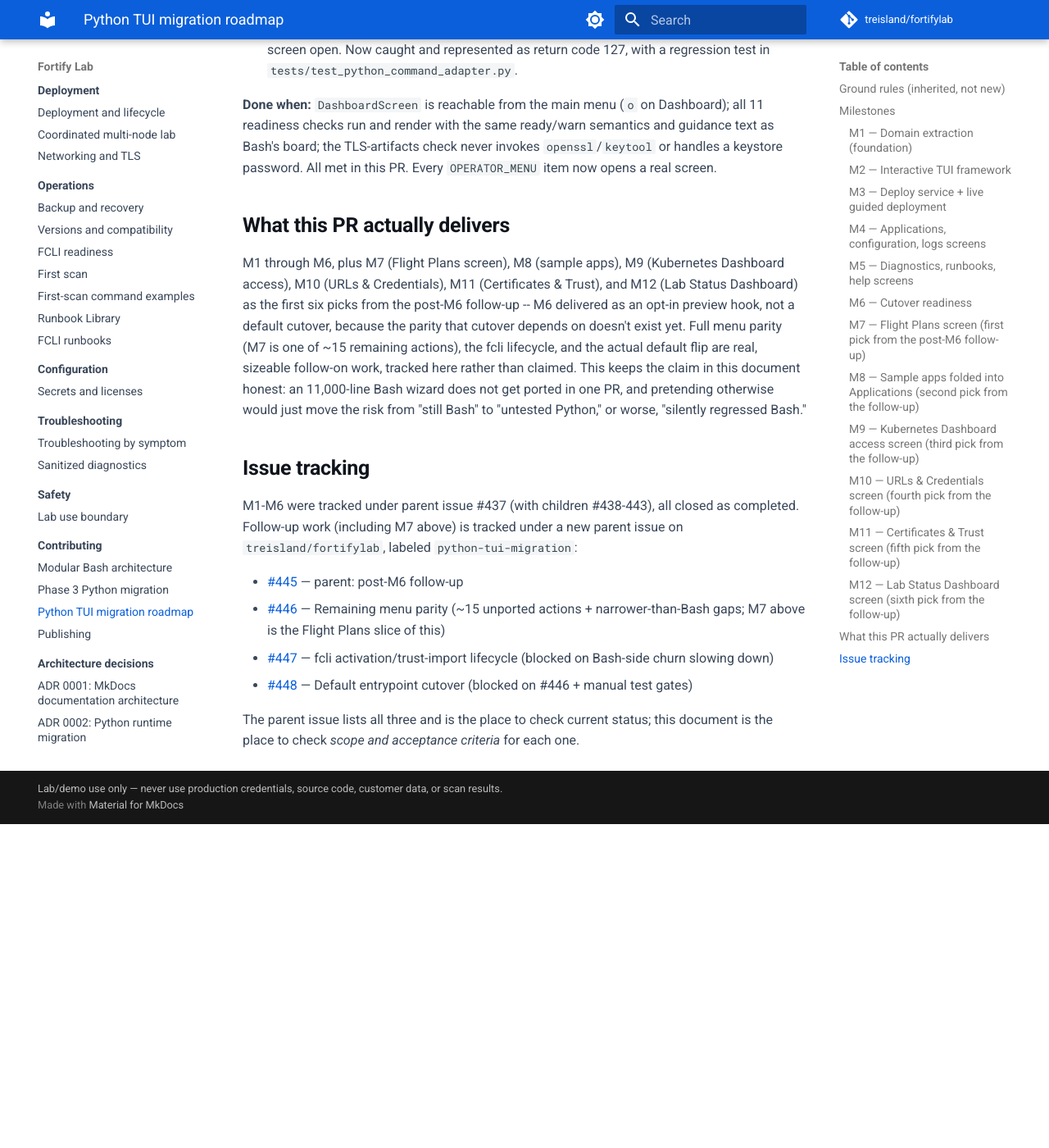
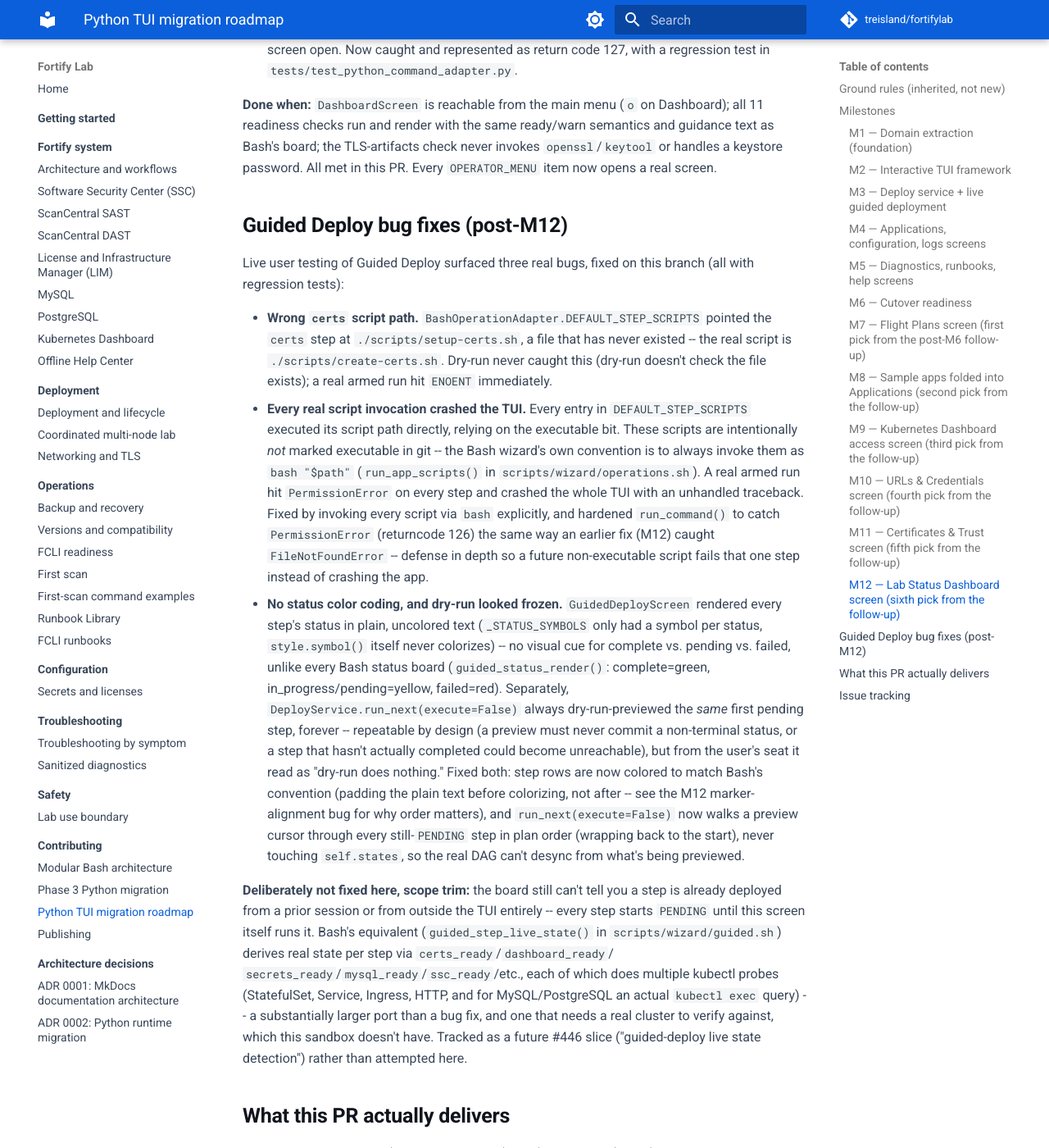
Before and after one commit to treisland/fortifylab, an MkDocs documentation site: the page built from docs/development/python-tui-roadmap.md, in a window 1280 px wide and 1400 px high, scrolled down 11494 px. Shown: the whole window at 82% size. Built offline with MkDocs 1.6.1 and Material for MkDocs 9.7.7, drawn with Linux system fonts in a browser that asks for light colours; comment, search, counter and statistics services are not loaded; before the commit the page ends 12499 px from its top, so only the background shows below that; some of the changed text lies outside the part shown.

Commit message:
Fix Guided Deploy: color-code step status, dry-run stuck on step 1
Two bugs reported from a live run:

1. Every step status rendered in plain, uncolored text -- no way to
   tell complete/running/failed apart at a glance, unlike Bash's own
   status board (guided_status_render(): complete=green,
   in_progress/pending=yellow, failed=red). GuidedDeployScreen's
   _STATUS_SYMBOLS only mapped a glyph per status; style.symbol()
   itself never colorizes. Fixed by coloring each row to match Bash's
   convention -- padding the plain text to width first, then
   colorizing the whole row (colorizing first breaks column alignment,
   per the M12 Dashboard marker bug).

2. DeployService.run_next(execute=False) always dry-run-previewed the
   same first pending step, forever. This was intentional -- a preview
   must never commit a non-terminal status, or a step that hasn't
   actually completed could become unreachable -- but from the user's
   seat, pressing enter repeatedly in dry-run mode looked exactly like
   nothing was happening. Fixed by walking a preview cursor through
   every still-PENDING step in plan order on each dry-run call
   (wrapping back to the start once exhausted), without ever touching
   self.states, so the real DAG can't desync from what's previewed.

Scope trim, documented in the roadmap: the board still can't detect a
step that's already deployed from a prior session or outside the TUI
entirely -- every step starts pending until this screen runs it.
Bash's equivalent (certs_ready/ssc_ready/etc.) does several kubectl
probes per step (StatefulSet, Service, Ingress, HTTP, and a live DB
query for MySQL/PostgreSQL); porting that is a separate, larger
follow-up that needs a real cluster to verify against.

Co-Authored-By: Claude Sonnet 5 <noreply@anthropic.com>
Claude-Session: https://claude.ai/code/session_01StqHJpJsG59x1rMFKLvWRk

```diff
--- a/docs/development/python-tui-roadmap.md
+++ b/docs/development/python-tui-roadmap.md
@@ -546,12 +546,64 @@ ready/warn semantics and guidance text as Bash's board; the TLS-artifacts
 check never invokes `openssl`/`keytool` or handles a keystore password.
 All met in this PR. Every `OPERATOR_MENU` item now opens a real screen.
 
+## Guided Deploy bug fixes (post-M12)
+
+Live user testing of Guided Deploy surfaced three real bugs, fixed on this
+branch (all with regression tests):
+
+- **Wrong `certs` script path.** `BashOperationAdapter.DEFAULT_STEP_SCRIPTS`
+  pointed the `certs` step at `./scripts/setup-certs.sh`, a file that has
+  never existed -- the real script is `./scripts/create-certs.sh`. Dry-run
+  never caught this (dry-run doesn't check the file exists); a real armed
+  run hit `ENOENT` immediately.
+- **Every real script invocation crashed the TUI.** Every entry in
+  `DEFAULT_STEP_SCRIPTS` executed its script path directly, relying on the
+  executable bit. These scripts are intentionally *not* marked executable
+  in git -- the Bash wizard's own convention is to always invoke them as
+  `bash "$path"` (`run_app_scripts()` in `scripts/wizard/operations.sh`).
+  A real armed run hit `PermissionError` on every step and crashed the
+  whole TUI with an unhandled traceback. Fixed by invoking every script
+  via `bash` explicitly, and hardened `run_command()` to catch
+  `PermissionError` (returncode 126) the same way an earlier fix (M12)
+  caught `FileNotFoundError` -- defense in depth so a future
+  non-executable script fails that one step instead of crashing the app.
+- **No status color coding, and dry-run looked frozen.**
+  `GuidedDeployScreen` rendered every step's status in plain, uncolored
+  text (`_STATUS_SYMBOLS` only had a symbol per status, `style.symbol()`
+  itself never colorizes) -- no visual cue for complete vs. pending vs.
+  failed, unlike every Bash status board (`guided_status_render()`:
+  complete=green, in\_progress/pending=yellow, failed=red). Separately,
+  `DeployService.run_next(execute=False)` always dry-run-previewed the
+  *same* first pending step, forever -- repeatable by design (a preview
+  must never commit a non-terminal status, or a step that hasn't actually
+  completed could become unreachable), but from the user's seat it read
+  as "dry-run does nothing." Fixed both: step rows are now colored to
+  match Bash's convention (padding the plain text before colorizing, not
+  after -- see the M12 marker-alignment bug for why order matters), and
+  `run_next(execute=False)` now walks a preview cursor through every
+  still-`PENDING` step in plan order (wrapping back to the start), never
+  touching `self.states`, so the real DAG can't desync from what's being
+  previewed.
+
+**Deliberately not fixed here, scope trim:** the board still can't tell you
+a step is already deployed from a prior session or from outside the TUI
+entirely -- every step starts `PENDING` until this screen itself runs it.
+Bash's equivalent (`guided_step_live_state()` in `scripts/wizard/guided.sh`)
+derives real state per step via `certs_ready`/`dashboard_ready`/
+`secrets_ready`/`mysql_ready`/`ssc_ready`/etc., each of which does multiple
+kubectl probes (StatefulSet, Service, Ingress, HTTP, and for
+MySQL/PostgreSQL an actual `kubectl exec` query) -- a substantially larger
+port than a bug fix, and one that needs a real cluster to verify against,
+which this sandbox doesn't have. Tracked as a future #446 slice
+("guided-deploy live state detection") rather than attempted here.
+
 ## What this PR actually delivers
 
 M1 through M6, plus M7 (Flight Plans screen), M8 (sample apps), M9
 (Kubernetes Dashboard access), M10 (URLs & Credentials), M11
-(Certificates & Trust), and M12 (Lab Status Dashboard) as the first six
-picks from the post-M6 follow-up -- M6 delivered as an opt-in preview
+(Certificates & Trust), M12 (Lab Status Dashboard), and the Guided Deploy
+bug fixes above, as the first six milestone picks from the post-M6
+follow-up plus a hardening pass -- M6 delivered as an opt-in preview
 hook, not a default cutover, because the parity that cutover depends on
 doesn't exist yet.
 Full menu parity (M7 is one of ~15 remaining actions), the fcli lifecycle,
```
Also changed, not shown: README.md (+8 -1 lines), 4 other files.
